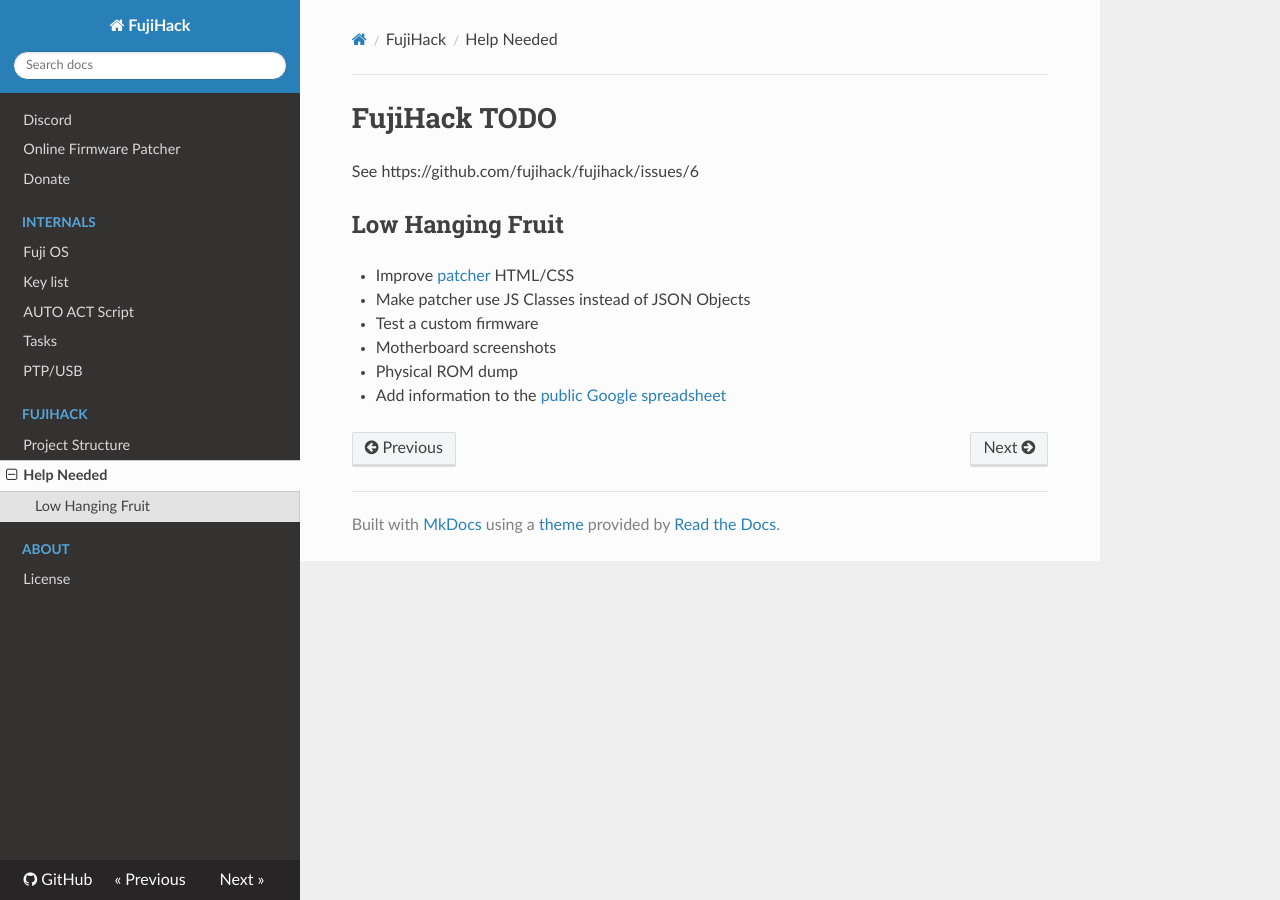
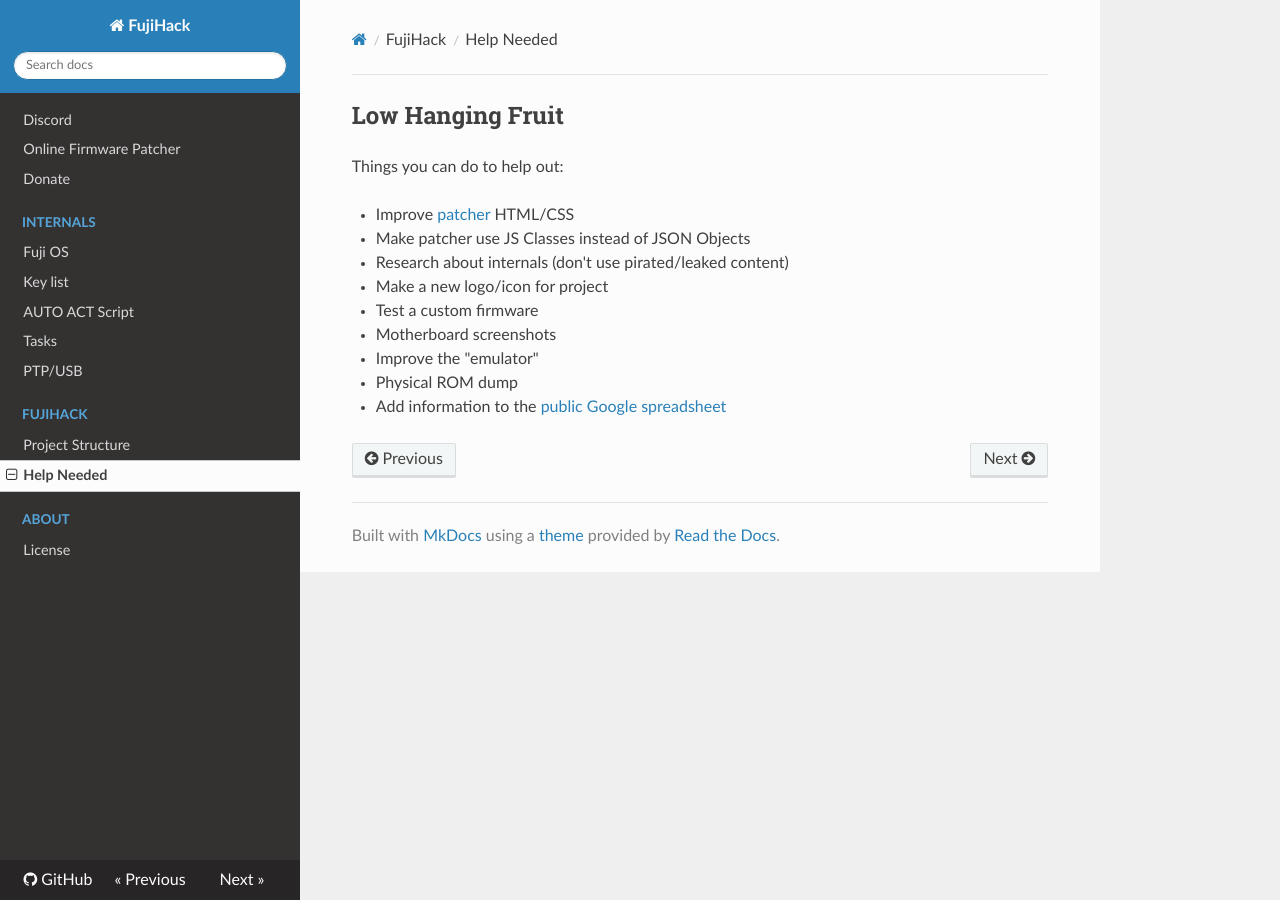
Before and after one commit to fujihack/wiki, an MkDocs documentation site: the page built from docs/todo.md, in a window 1280 px wide. Built offline with MkDocs 1.6.1, drawn with Linux system fonts in a browser that asks for light colours; nearby versions of some CDN libraries.

Commit message:
Update todo.md

```diff
--- a/docs/todo.md
+++ b/docs/todo.md
@@ -1,9 +1,12 @@
-# FujiHack TODO
-See https://github.com/fujihack/fujihack/issues/6
 ## Low Hanging Fruit
+Things you can do to help out:
+
 - Improve [patcher](https://github.com/fujihack/patcher) HTML/CSS
 - Make patcher use JS Classes instead of JSON Objects
+- Research about internals (don't use pirated/leaked content)
+- Make a new logo/icon for project
 - Test a custom firmware
 - Motherboard screenshots
+- Improve the "emulator"
 - Physical ROM dump
 - Add information to the [public Google spreadsheet](https://docs.google.com/spreadsheets/d/1HnRGIC9CDXgBGscjW5mOb_aKOIqzI9wp8RbXZ-fu78k/edit#gid=0)
```
